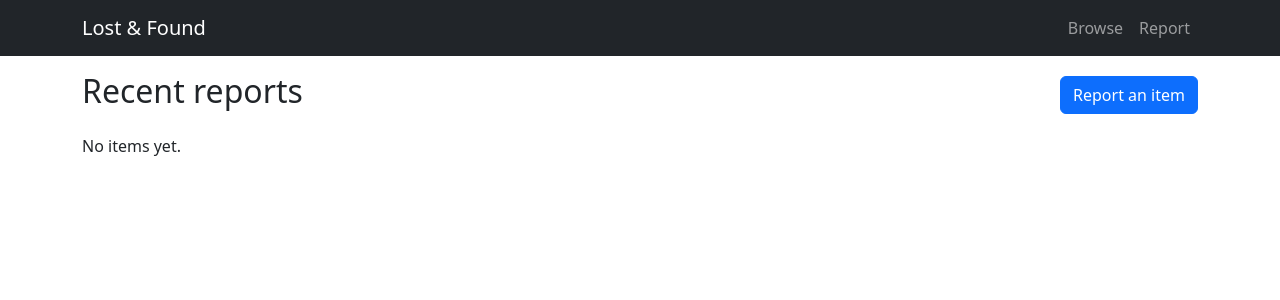
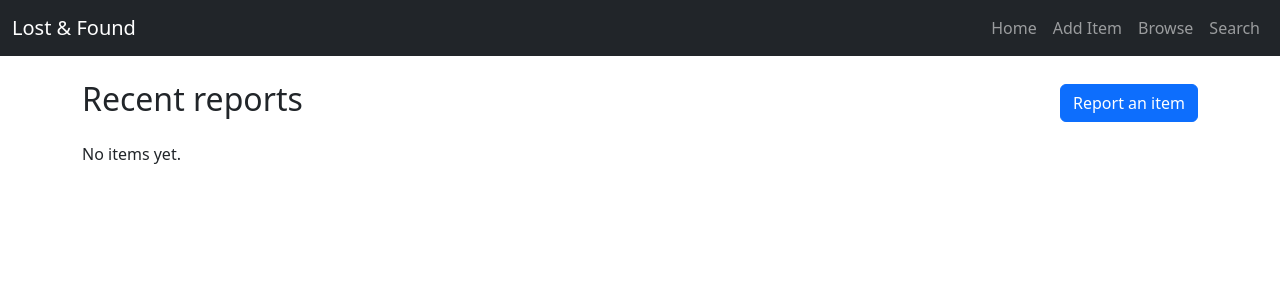
Before and after one commit to Mithul-P/lost-and-found, a Flask app: page / in a window 1280 px wide. Shown: the top 300 px of the page. Run offline with Flask 3, Linux system fonts and the light colour scheme.

Commit message:
Fix route error and update base template

```diff
--- a/app.py
+++ b/app.py
@@ -1,66 +1,84 @@
 from flask import Flask, render_template, request, redirect, url_for, flash
 import mysql.connector
 from mysql.connector import Error
+from PIL import Image
 import os
+from dotenv import load_dotenv
+
+load_dotenv()
 
 app = Flask(__name__)
-app.secret_key = "your_secret_key_here"  # Change this to any random string
+app.secret_key = "supersecretkey"
 
-# ---------- DATABASE CONNECTION ----------
+# Configure MySQL connection
+db_config = {
+    "host": os.getenv("DB_HOST", "localhost"),
+    "user": os.getenv("DB_USER", "root"),
+    "password": os.getenv("DB_PASSWORD", ""),
+    "database": os.getenv("DB_NAME", "lost_and_found"),
+}
+
 def get_db_connection():
     try:
-        conn = mysql.connector.connect(
-            host=os.getenv("DB_HOST"),
-            user=os.getenv("DB_USER"),
-            password=os.getenv("DB_PASSWORD"),
-            database=os.getenv("DB_NAME"),
-            port=int(os.getenv("DB_PORT", 3306))
-        )
-        return conn
+        connection = mysql.connector.connect(**db_config)
+        return connection
     except Error as e:
-        print(f"Database connection failed: {e}")
+        print(f"Database connection error: {e}")
         return None
 
-
-# ---------- ROUTES ----------
 @app.route('/')
 def index():
     return render_template('index.html')
 
+@app.route('/add', methods=['GET', 'POST'])
+def add_item():
+    if request.method == 'POST':
+        name = request.form['name']
+        description = request.form['description']
+        category = request.form['category']
+        contact = request.form['contact']
 
-@app.route('/add_item', methods=['POST'])
-def add_item():
-    name = request.form['name']
-    description = request.form['description']
-
-    conn = get_db_connection()
-    if conn:
-        cursor = conn.cursor()
-        cursor.execute("INSERT INTO items (name, description) VALUES (%s, %s)", (name, description))
-        conn.commit()
-        cursor.close()
-        conn.close()
-        flash("Item added successfully!", "success")
-    else:
-        flash("Database connection failed.", "error")
-
-    return redirect(url_for('index'))
-
+        connection = get_db_connection()
+        if connection:
+            cursor = connection.cursor()
+            cursor.execute(
+                "INSERT INTO items (name, description, category, contact) VALUES (%s, %s, %s, %s)",
+                (name, description, category, contact),
+            )
+            connection.commit()
+            cursor.close()
+            connection.close()
+            flash("Item added successfully!", "success")
+            return redirect(url_for('show_items'))
+        else:
+            flash("Database connection failed.", "danger")
+    return render_template('add_item.html')
 
 @app.route('/items')
 def show_items():
-    conn = get_db_connection()
+    connection = get_db_connection()
     items = []
-    if conn:
-        cursor = conn.cursor(dictionary=True)
-        cursor.execute("SELECT * FROM items")
+    if connection:
+        cursor = connection.cursor(dictionary=True)
+        cursor.execute("SELECT * FROM items ORDER BY id DESC")
         items = cursor.fetchall()
         cursor.close()
-        conn.close()
-    return render_template('items.html', items=items)
+        connection.close()
+    return render_template('show_items.html', items=items)
 
+@app.route('/search', methods=['GET', 'POST'])
+def search():
+    query = request.args.get('q', '')
+    results = []
+    if query:
+        connection = get_db_connection()
+        if connection:
+            cursor = connection.cursor(dictionary=True)
+            cursor.execute("SELECT * FROM items WHERE name LIKE %s OR description LIKE %s", (f"%{query}%", f"%{query}%"))
+            results = cursor.fetchall()
+            cursor.close()
+            connection.close()
+    return render_template('search.html', results=results, query=query)
 
-# ---------- RENDER ENTRY POINT ----------
-if __name__ == '__main__':
-    port = int(os.environ.get("PORT", 5000))
-    app.run(host="0.0.0.0", port=port, debug=True)
+if __name__ == "__main__":
+    app.run(host='0.0.0.0', port=10000)
--- a/templates/base.html
+++ b/templates/base.html
@@ -1,36 +1,41 @@
-<!doctype html>
+<!DOCTYPE html>
 <html lang="en">
 <head>
-    <meta charset="utf-8">
-    <meta name="viewport" content="width=device-width, initial-scale=1">
+    <meta charset="UTF-8">
+    <meta name="viewport" content="width=device-width, initial-scale=1.0">
     <title>Lost & Found</title>
-    <link href="https://cdn.jsdelivr.net/npm/bootstrap@5.3.2/dist/css/bootstrap.min.css" rel="stylesheet">
-    <style>
-      body { padding-top: 4.5rem; }
-      .card-img-top { height:180px; object-fit:cover; }
-    </style>
+    <link rel="stylesheet" href="https://cdn.jsdelivr.net/npm/bootstrap@5.3.0/dist/css/bootstrap.min.css">
 </head>
 <body>
-    <nav class="navbar navbar-expand-md navbar-dark bg-dark fixed-top">
-      <div class="container">
+<nav class="navbar navbar-expand-lg navbar-dark bg-dark">
+  <div class="container-fluid">
     <a class="navbar-brand" href="{{ url_for('index') }}">Lost & Found</a>
-        <div class="collapse navbar-collapse">
+    <button class="navbar-toggler" type="button" data-bs-toggle="collapse" data-bs-target="#navbarNav" aria-controls="navbarNav" aria-expanded="false" aria-label="Toggle navigation">
+      <span class="navbar-toggler-icon"></span>
+    </button>
+    <div class="collapse navbar-collapse" id="navbarNav">
       <ul class="navbar-nav ms-auto">
-            <li class="nav-item"><a class="nav-link" href="{{ url_for('list_items') }}">Browse</a></li>
-            <li class="nav-item"><a class="nav-link" href="{{ url_for('submit') }}">Report</a></li>
+        <li class="nav-item"><a class="nav-link" href="{{ url_for('index') }}">Home</a></li>
+        <li class="nav-item"><a class="nav-link" href="{{ url_for('add_item') }}">Add Item</a></li>
+        <li class="nav-item"><a class="nav-link" href="{{ url_for('show_items') }}">Browse</a></li>
+        <li class="nav-item"><a class="nav-link" href="{{ url_for('search') }}">Search</a></li>
       </ul>
     </div>
   </div>
 </nav>
-    <main class="container">
+
+<div class="container mt-4">
     {% with messages = get_flashed_messages(with_categories=true) %}
         {% if messages %}
-          {% for cat, msg in messages %}
-            <div class="alert alert-{{cat}} mt-2">{{ msg }}</div>
+            {% for category, message in messages %}
+                <div class="alert alert-{{ category }}">{{ message }}</div>
             {% endfor %}
         {% endif %}
     {% endwith %}
+
     {% block content %}{% endblock %}
-    </main>
+</div>
+
+<script src="https://cdn.jsdelivr.net/npm/bootstrap@5.3.0/dist/js/bootstrap.bundle.min.js"></script>
 </body>
 </html>
```
Lines whose indentation alone changed are shown as unchanged.
